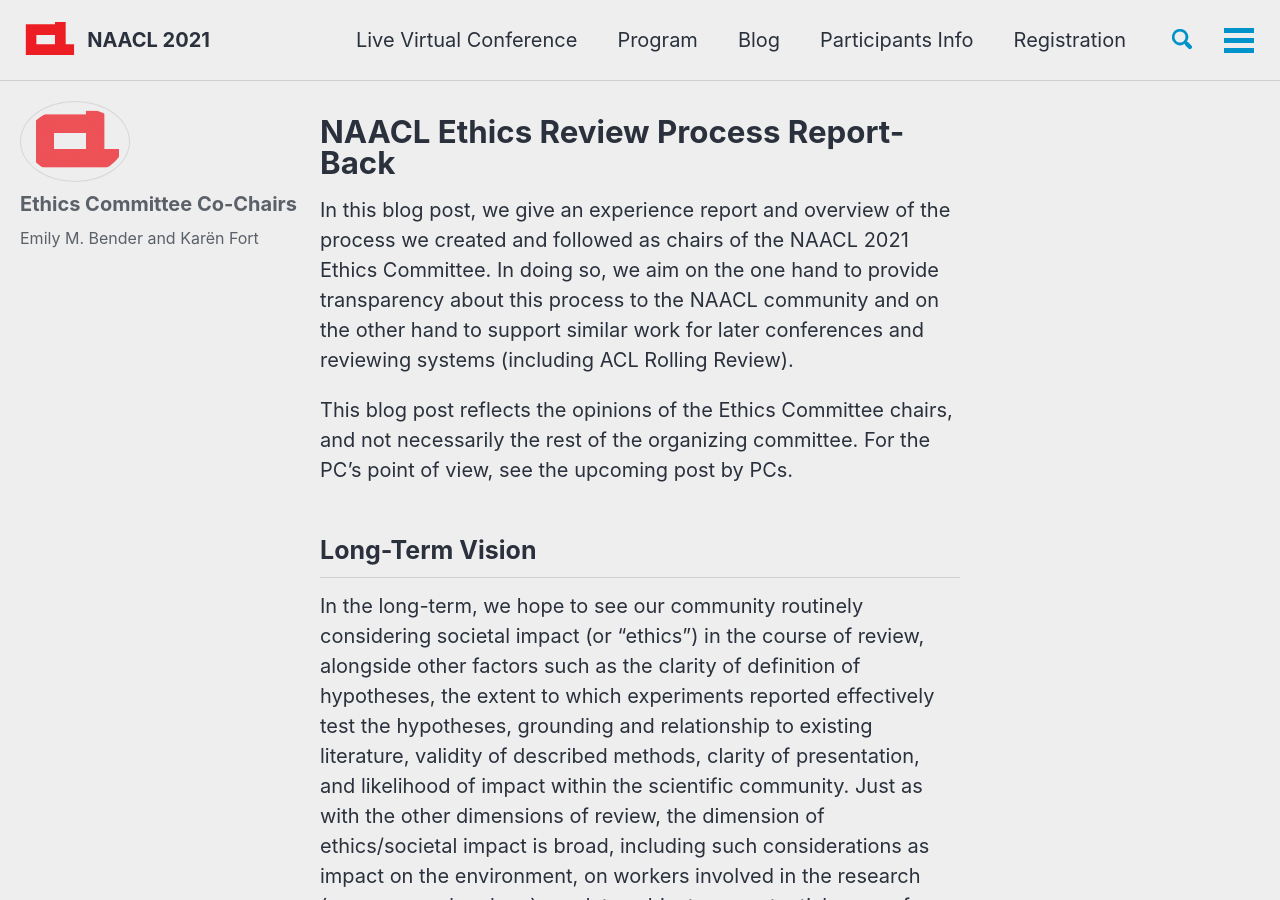
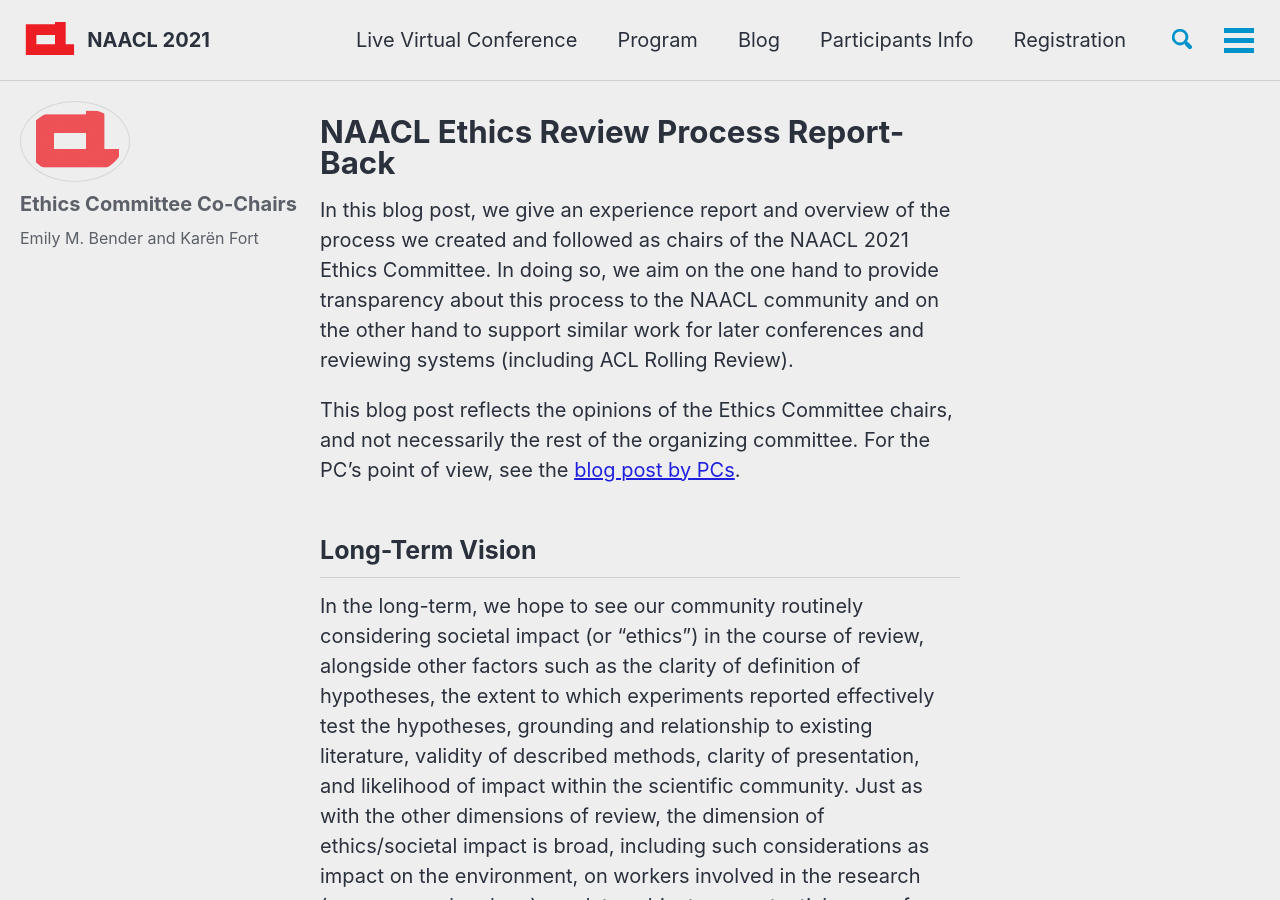
Before and after one commit to naacl-org/naacl-2021-website, a Jekyll site: the page built from _posts/2021-05-20-ethics-review-process-report-back.md, in a window 1280 px wide and 900 px high. Built offline with Jekyll 4.4.1, drawn with Linux system fonts in a browser that asks for light colours; cached includes are drawn as plain includes; nearby versions of some CDN libraries; comment, search, counter and statistics services are not loaded.

Commit message:
Added link in the ethics blog post

```diff
--- a/_posts/2021-05-20-ethics-review-process-report-back.md
+++ b/_posts/2021-05-20-ethics-review-process-report-back.md
@@ -10,7 +10,7 @@
 
 In this blog post, we give an experience report and overview of the process we created and followed as chairs of the NAACL 2021 Ethics Committee. In doing so, we aim on the one hand to provide transparency about this process to the NAACL community and on the other hand to support similar work for later conferences and reviewing systems (including ACL Rolling Review).
 
-This blog post reflects the opinions of the Ethics Committee chairs, and not necessarily the rest of the organizing committee. For the PC's point of view, see the upcoming post by PCs.
+This blog post reflects the opinions of the Ethics Committee chairs, and not necessarily the rest of the organizing committee. For the PC's point of view, see the [blog post by PCs](/blog/ethics-review-process/).
 
 <h2>Long-Term Vision</h2>
 In the long-term, we hope to see our community routinely considering societal impact (or “ethics”) in the course of review, alongside other factors such as the clarity of definition of hypotheses, the extent to which experiments reported effectively test the hypotheses, grounding and relationship to existing literature, validity of described methods, clarity of presentation, and likelihood of impact within the scientific community. Just as with the other dimensions of review, the dimension of ethics/societal impact is broad, including such considerations as impact on the environment, on workers involved in the research (e.g. as crowdworkers), on data subjects, on potential users of technology developed on the basis of the research, on other people impacted if such software is used, and potentially also societal systems and structures. Of course, no researcher is in a position to perfectly predict future impacts; thus the emerging best practices involve clear description of known information (energy usage, compensation of crowd workers, privacy protections for data subjects, etc) and thoughtful discussion of potential risks of application of the results.
```
